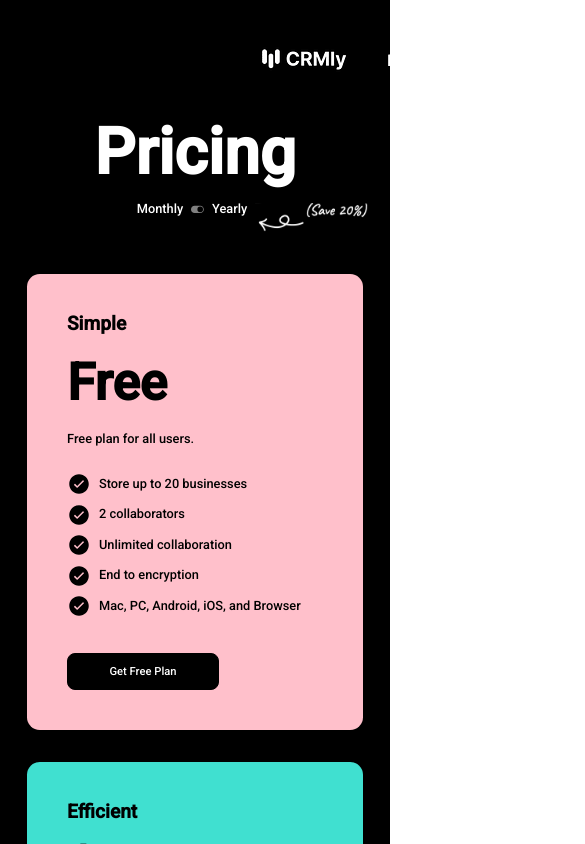
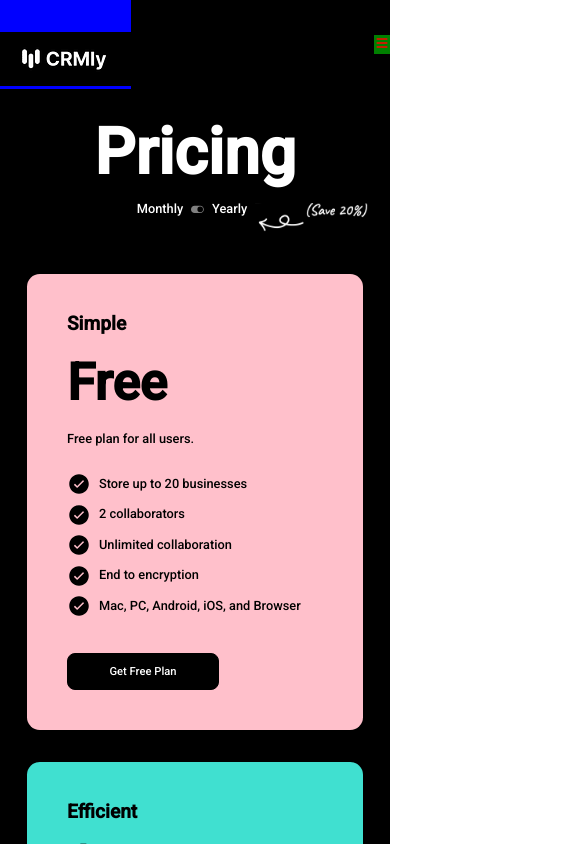
Before and after one commit to longhairshortcode/crmly, a React (Vite) app: page /prices in a window 390 px wide. Shown: the top 844 px of the page, 585 px wide, since content can reach past the window. Built offline with nearby package versions, Linux system fonts and the light colour scheme.

Commit message:
playing with mobile

```diff
--- a/src/layout/Navbar.jsx
+++ b/src/layout/Navbar.jsx
@@ -1,10 +1,19 @@
 import style from "./Navbar.module.css"
 import myLogo from "../assets/myLogo.png"
 import { NavLink } from "react-router-dom"
-
+import { useState } from 'react'
+import { HiMenu } from "react-icons/hi";
+import { AiOutlineClose } from "react-icons/ai";
 // import react-icon here
 
 function Navbar() {
+
+const [showLinks, setShowLinks] = useState(false);
+
+const toggleLinks = () => {
+  setShowLinks(!showLinks);
+}
+
   return (
     <nav className={style.container}>
 
@@ -12,7 +21,7 @@ function Navbar() {
         <img className={style.leftLogo} src={myLogo} alt="company logo"></img>
       </div>
 
-      <div className={style.rightLinks}>
+      <div className={`${style['rightLinks']} ${showLinks ? style['showLinks'] : ""}`}>
             <NavLink to="/features">Features</NavLink>
             <NavLink to="/prices">Prices</NavLink>
             <NavLink to="/integration">Integration</NavLink>
@@ -20,6 +29,11 @@ function Navbar() {
             <NavLink to="/createAccount" className={style.getStartedButton}>Get Started</NavLink>
       </div>
 
+
+      <div className={style.burgerIcon} onClick={toggleLinks}>
+        {showLinks ? <AiOutlineClose/> : <HiMenu />}
+      </div>
+
     </nav>
   )
 }
--- a/src/layout/Navbar.module.css
+++ b/src/layout/Navbar.module.css
@@ -34,3 +34,45 @@
     text-align: center;
     font-weight: 400;
 }
+
+.burgerIcon {
+    display: none;
+    color: red;
+}
+
+
+/* Media Queries  */
+
+@media screen and (max-width: 480px){
+    .burgerIcon, .closeIcon{
+        display: block;
+        cursor: pointer;
+    }
+
+    .burgerIcon{
+        background-color: green;
+    }
+
+    .rightLinks{
+        display: none;
+        padding: 0;
+    }
+
+    .showLinks{
+        display: flex;
+        flex-direction: column;
+        background-color: red;
+
+    }
+
+    .container{
+        gap: 0rem;
+    }
+
+    .containerLogo{
+        padding-left: 0;
+        background-color: blue;
+    }
+
+
+}
```
